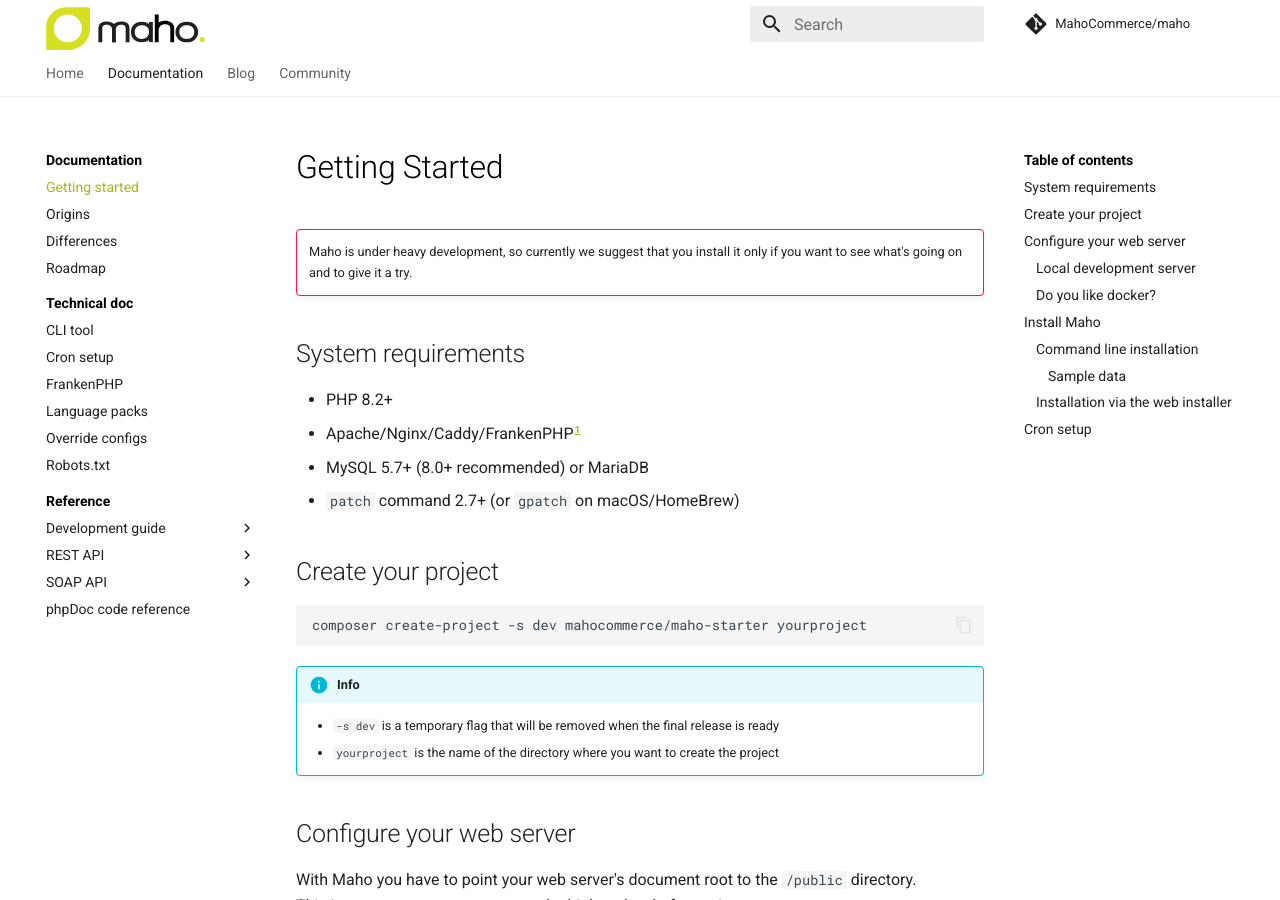
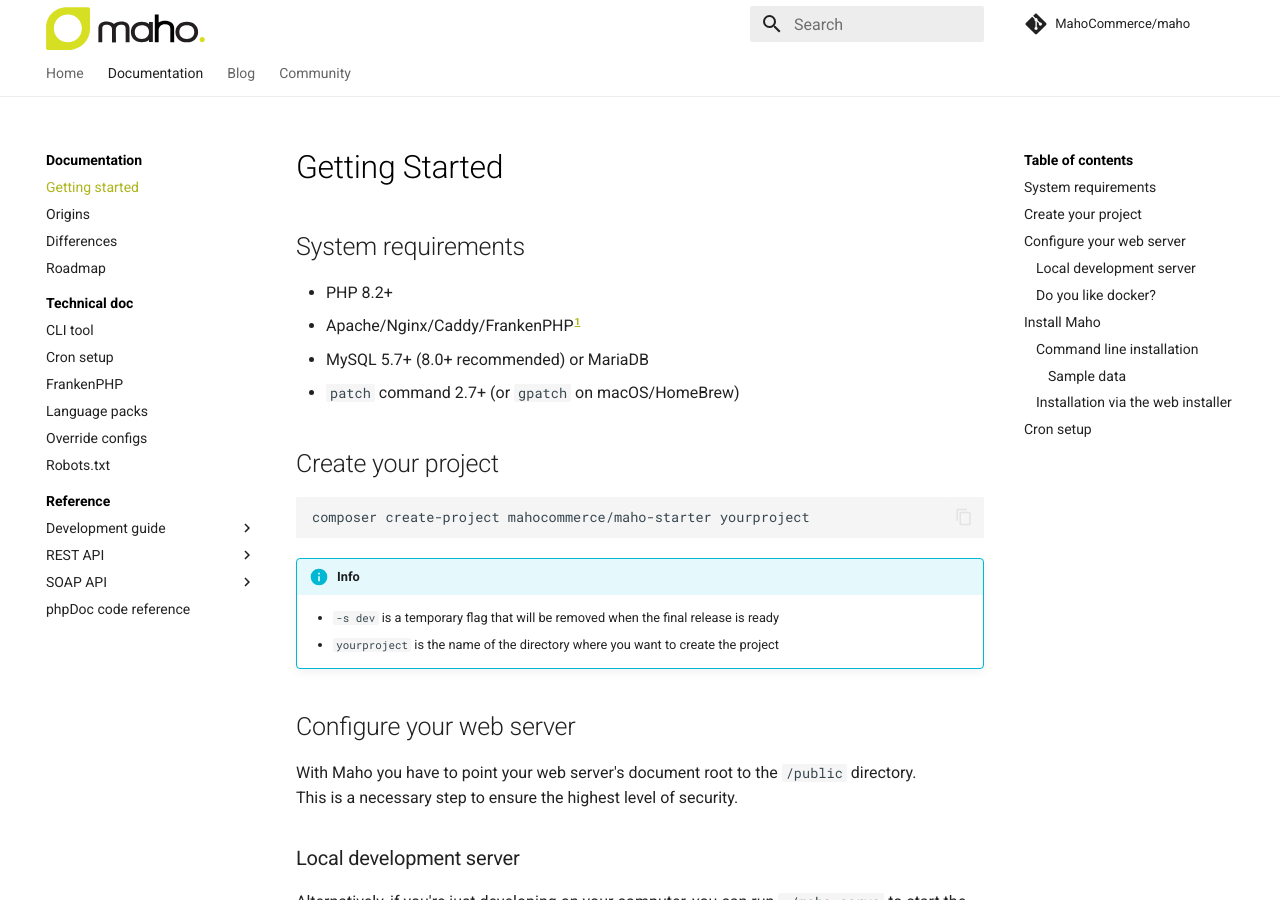
Before and after one commit to MahoCommerce/mahocommerce.com, an MkDocs documentation site: the page built from docs/getting-started.md, in a window 1280 px wide and 900 px high. Built offline with MkDocs 1.6.1 and Material for MkDocs 9.7.7, drawn with Linux system fonts in a browser that asks for light colours; comment, search, counter and statistics services are not loaded.

Commit message:
now marked as stable

````diff
--- a/docs/getting-started.md
+++ b/docs/getting-started.md
@@ -1,8 +1,4 @@
 # Getting Started
-
-!!! danger ""
-    Maho is under heavy development, so currently we suggest that you install it only if you want to
-    see what's going on and to give it a try.
 
 ## System requirements
 
@@ -14,7 +10,7 @@
 ## Create your project
 
 ```bash
-composer create-project -s dev mahocommerce/maho-starter yourproject
+composer create-project mahocommerce/maho-starter yourproject
 ```
 
 !!! info
````
